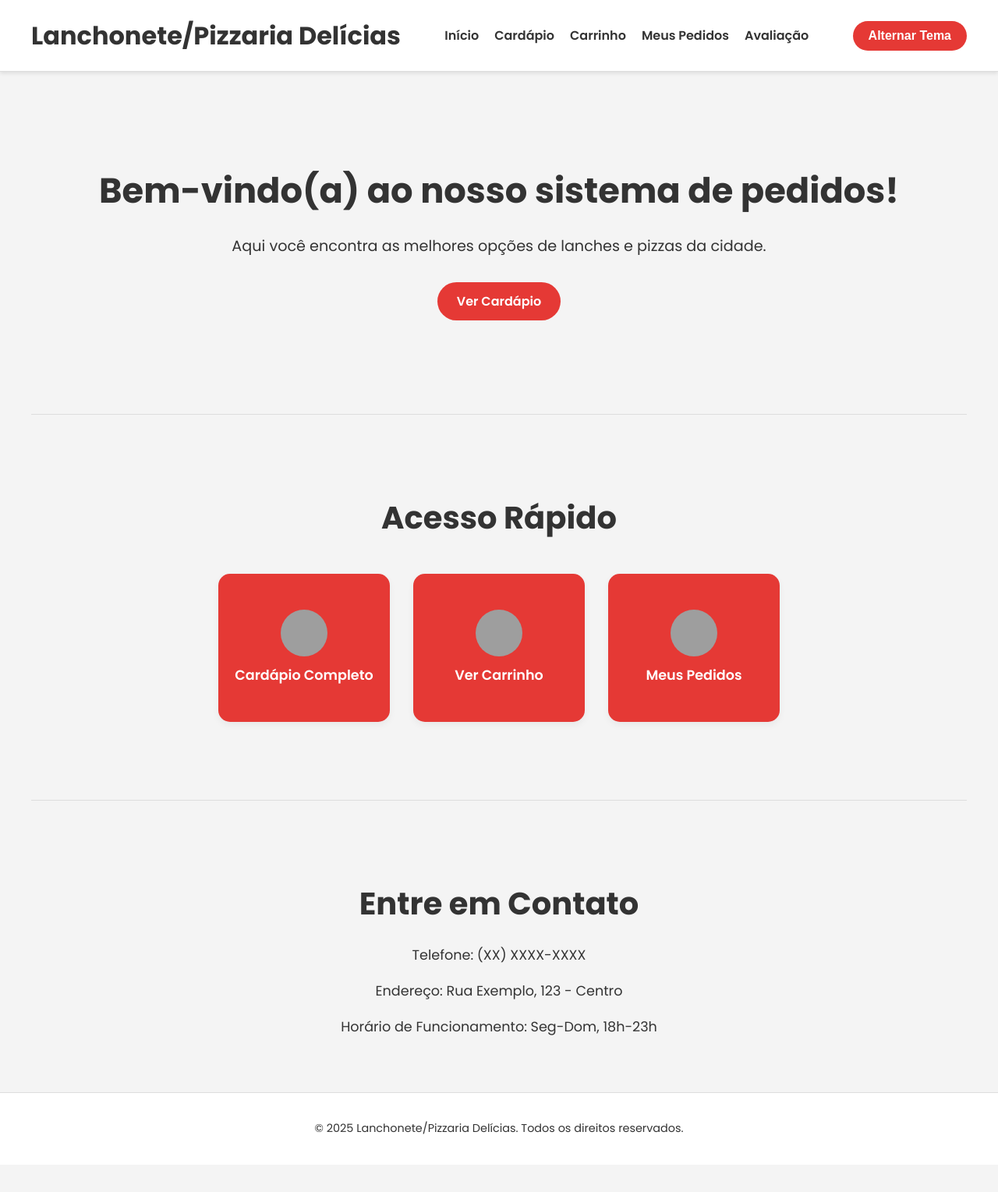
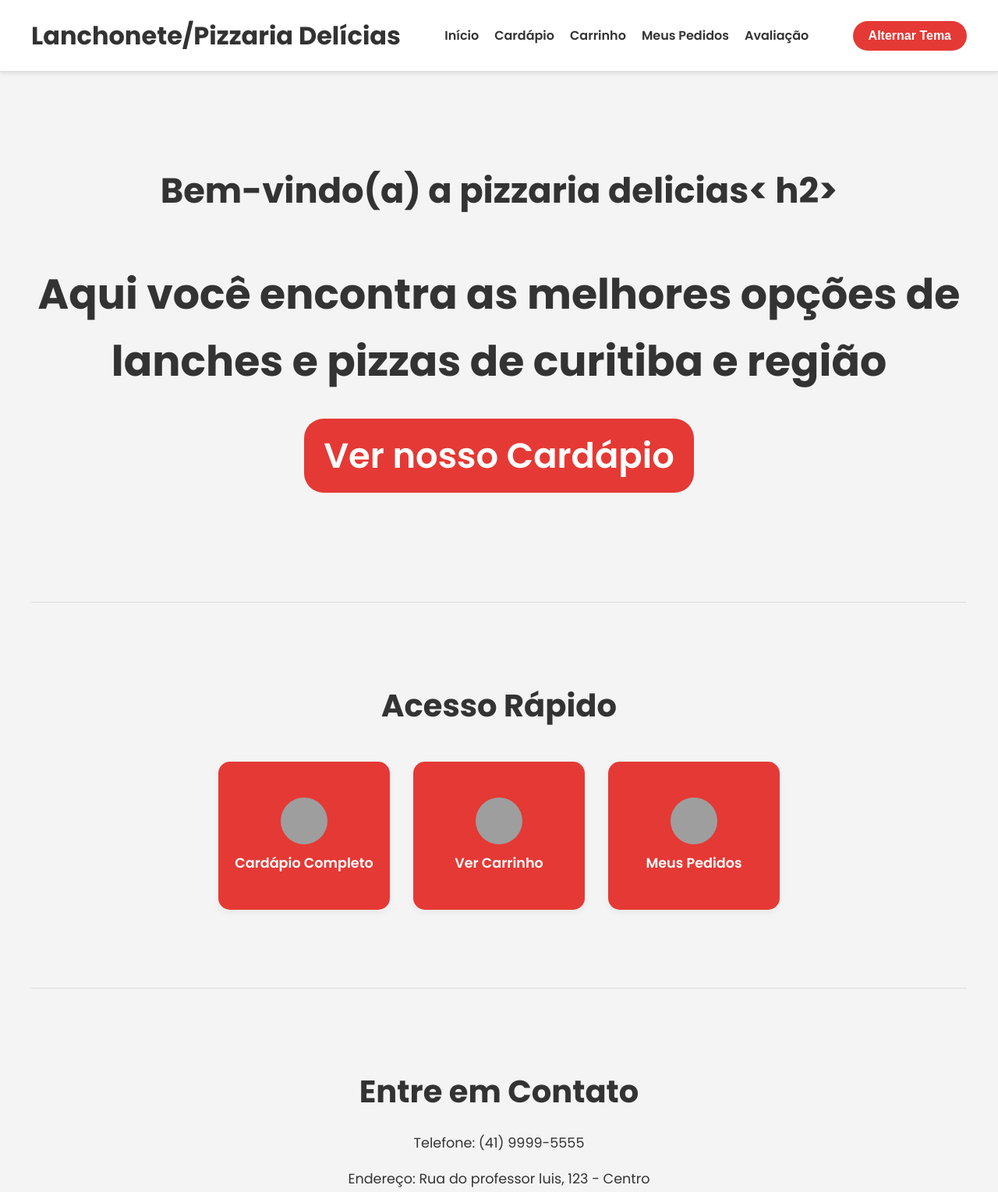
Before and after one commit to Gustavog0mez1/-retomdfrontend, a plain HTML site: page front-end/index.html in a window 1280 px wide. Shown: the top 1529 px of the page at 78% size. Before the commit the page ends 1494 px from the top, so only its background shows below. Drawn offline with Linux system fonts and the light colour scheme; grey boxes are pictures that could not be loaded.

Commit message:
Update index.html

```diff
--- a/front-end/index.html
+++ b/front-end/index.html
@@ -31,9 +31,9 @@
     <main class="main-content">
         <div class="container">
             <section class="hero-section">
-                <h2>Bem-vindo(a) ao nosso sistema de pedidos!</h2>
-                <p>Aqui você encontra as melhores opções de lanches e pizzas da cidade.</p>
-                <a href="cardapio.html" class="btn primary-btn">Ver Cardápio</a>
+                <h2>Bem-vindo(a) a pizzaria delicias< h2>
+                <p>Aqui você encontra as melhores opções de lanches e pizzas de curitiba e região</p>
+                <a href="cardapio.html" class="btn primary-btn">Ver nosso Cardápio</a>
             </section>
 
             <section class="quick-links-section">
@@ -56,9 +56,10 @@
 
             <section class="contact-section">
                 <h3>Entre em Contato</h3>
-                <p>Telefone: (XX) XXXX-XXXX</p>
-                <p>Endereço: Rua Exemplo, 123 - Centro</p>
+                <p>Telefone: (41) 9999-5555</p>
+                <p>Endereço: Rua do professor luis, 123 - Centro</p>
                 <p>Horário de Funcionamento: Seg-Dom, 18h-23h</p>
+                <p>contato instagram: @pizzaria delicias</p>
             </section>
         </div>
     </main>
```
